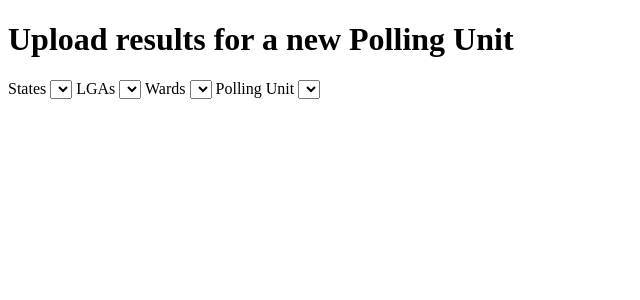
After one commit to Gbemmiey/bincom-test, a Flask app: page /new-result in a window 1280 px wide. The commit adds this page. Shown: the top 300 px of the page, without its empty margins (0-640 px from the left). Run offline with Flask 3, Linux system fonts and the light colour scheme; lists and menus that the app fills with data are empty; parts of the project's set-up code (start-up, migrations or seed data) failed here and were passed over.

Commit message:
Update: Started Question 3

```diff
--- a/app.py
+++ b/app.py
@@ -1,7 +1,7 @@
 from flask import Flask
 from flask import render_template, url_for, redirect, jsonify
 
-from sqlalchemy import create_engine, func
+from sqlalchemy import create_engine, func, and_
 from sqlalchemy.orm import sessionmaker
 from sqlalchemy.sql import functions
 
@@ -9,6 +9,7 @@ from model import *
 from config import Config
 
 import numpy as np
+import pandas as pd
 
 app = Flask(__name__)
 
@@ -104,46 +105,102 @@ def display_lgas():
 
 @app.route('/lga/<int:lga_id>')
 def get_count(lga_id):
-    results = session.query(announced_pu_results, polling_unit, lga) \
-        .filter(announced_pu_results.polling_unit_uniqueid == polling_unit.uniqueid) \
-        .filter(lga.uniqueid == lga_id) \
-        .all()
+    # Working query - Returns a list of rows
+    results = session.query(announced_pu_results).outerjoin(polling_unit,
+                                                            announced_pu_results.polling_unit_uniqueid == polling_unit.uniqueid).join(
+        lga).filter(polling_unit.lga_id == lga_id).all()
 
-    vote_sum = 0
+    # Working query
+    # Returns a list of rows
+    # n_que = session.query(announced_pu_results).select_from(polling_unit).filter_by(lga_id=lga_id).join(
+    #     announced_pu_results, polling_unit.uniqueid == announced_pu_results.polling_unit_uniqueid).all()
+
     total = 0
-
-    res_list = []
-    for res, pol, lg in results:
-        r = {
-            'score': res.party_score,
-            'party': res.party_abbreviation,
-            'polling_unit_name': pol.polling_unit_name,
-            'lga_name': lg.lga_name
-        }
-        total = total + int(res.party_score)
-        res_list.append(r)
-
-    i = 0
-    vote_sum = 0
-    while i < len(res_list):
-        vote_sum += int(r['score'])
-        i += 1
-
-    scores = []
-    for r in res_list:
-        scores.append(int(r['score']))
-    print(scores)
-    print(np.sum(scores))
+    if not results:
+        total = 0
+    else:
+        for row in results:
+            total += int(row.party_score)
 
     ret = {
         'status_code': 200,
-        'sum': sum(scores),
-        'scores': scores,
-        'message': res_list
+        'sum': total
     }
 
     return jsonify(ret)
 
 
+@app.route('/new-result')
+def display_result_form():
+    results = session.query(states).all()
+    res_list = []
+    for r in results:
+        res = {
+            'state_id': r.state_id,
+            'state_name': r.state_name
+        }
+        res_list.append(res)
+
+    return render_template('forms/result.html', data=res_list)
+
+
+@app.route('/state/<int:state_id>')
+def get_lgas_in_state(state_id):
+    results = session.query(lga).filter(lga.state_id == state_id).all()
+    lga_list = []
+    for r in results:
+        res = {
+            'lga_id': r.lga_id,
+            'uniqueid': r.uniqueid,
+            'lga_name': r.lga_name
+        }
+        lga_list.append(res)
+
+    data = {
+        'status_code': 200,
+        'data': lga_list
+    }
+    return jsonify(data)
+
+
+@app.route('/ward/<int:lga_id>')
+def get_wards_in_lgas(lga_id):
+    results = session.query(ward).filter(ward.lga_id == lga_id).all()
+    ward_list = []
+    for r in results:
+        res = {
+            'ward_id': r.ward_id,
+            'ward_name': r.ward_name,
+            'uniquewardid': r.uniqueid,
+            'uniqueid': r.uniqueid
+        }
+        ward_list.append(res)
+
+    data = {
+        'status_code': 200,
+        'data': ward_list
+    }
+    return jsonify(data)
+
+
+@app.route('/pol/<int:ward_id>')
+def get_pus_in_ward(ward_id):
+    results = session.query(polling_unit).filter(polling_unit.uniquewardid == ward_id).all()
+    pu_list = []
+    for r in results:
+        res = {
+            'pu_id': r.polling_unit_id,
+            'pu_name': r.polling_unit_name,
+            'uniqueid': r.uniqueid
+        }
+        pu_list.append(res)
+
+    data = {
+        'status_code': 200,
+        'data': pu_list
+    }
+    return jsonify(data)
+
+
 if __name__ == '__main__':
     app.run()
--- a/requirements.txt
+++ b/requirements.txt
@@ -11,3 +11,6 @@ wheel==0.37.1
 
 SQLAlchemy~=2.0.4
 python-dotenv~=0.21.1
+numpy~=1.24.2
+pandas~=1.5.3
+codetiming~=1.4.0
--- /dev/null
+++ b/static/js/result.js
@@ -0,0 +1,69 @@
+function getLGAs() {
+    const next_drop_down = document.getElementById('lgas_list');
+    const current_drop_down = document.getElementById('states_list')
+
+
+    let selected_state = current_drop_down.value;
+    let url = '/state/' + selected_state;
+
+    next_drop_down.innerHTML = ''
+    do_fetch(url, next_drop_down, 'lga_name');
+}
+
+function do_fetch(url, drop_down, pat) {
+    console.log(url)
+    fetch(url)
+        .then((response) => response.json())
+        .then((data) => {
+            console.log(data);
+            let list = data.data
+            render_list(drop_down, list, pat)
+        });
+
+}
+
+function render_list(drop_down, data, pat, uniqueid = 'uniqueid') {
+    for (let key in data) {
+        let option = document.createElement("option");
+        option.setAttribute('value', data[key][uniqueid]);
+        let optionText = document.createTextNode(data[key][pat]);
+        option.appendChild(optionText);
+
+        drop_down.appendChild(option);
+    }
+}
+
+function getWards() {
+    const next_drop_down = document.getElementById('wards_list');
+    const current_drop_down = document.getElementById('lgas_list')
+
+    let selection = current_drop_down.value;
+    let url = '/ward/' + selection;
+
+    next_drop_down.innerHTML = ''
+    do_fetch(url, next_drop_down, 'ward_name');
+}
+
+function getPollingUnits() {
+    const next_drop_down = document.getElementById('pol_unit_list');
+    const current_drop_down = document.getElementById('wards_list')
+
+    let selection = current_drop_down.value;
+    let url = '/pol/' + selection;
+
+    next_drop_down.innerHTML = ''
+    do_fetch(url, next_drop_down, 'pu_name', 'uniquewardid');
+    console.log('Here')
+}
+
+function displayForm() {
+    const next_drop_down = document.getElementById('lgas_list');
+    const current_drop_down = document.getElementById('states_list')
+
+    let selection = current_drop_down.value;
+//    Display form
+}
+
+function hideForm() {
+//    Hide form
+}
--- /dev/null
+++ b/static/styles/views/lgas.css
@@ -0,0 +1,33 @@
+* {
+  box-sizing: border-box;
+}
+
+.results {
+  display: flex;
+  margin: 20px auto;
+  padding: 10px;
+  flex-direction: column;
+  align-items: center;
+  justify-content: space-between;
+  width: 80%;
+  height: auto;
+  background-color: darkseagreen;
+}
+
+.result {
+  margin-bottom: 10px;
+  background-color: antiquewhite;
+  width: 100%;
+  border-radius: 20px;
+  padding: 10px;
+  width: 100%;
+}
+
+span {
+  justify-self: flex-end;
+  text-align: end;
+  text-decoration: none;
+  width: 100%;
+}
+
+/*# sourceMappingURL=lgas.css.map */
--- /dev/null
+++ b/static/styles/views/lgas.scss
@@ -0,0 +1,35 @@
+* {
+  box-sizing: border-box;
+}
+
+.results {
+  display: flex;
+  margin: 20px auto;
+  padding: 10px;
+  flex-direction: column;
+  align-items: center;
+  justify-content: space-between;
+  width: 80%;
+  height: auto;
+  background-color: darkseagreen;
+}
+
+.result {
+  margin-bottom: 10px;
+  background-color: antiquewhite;
+  width: 100%;
+  border-radius: 20px;
+  padding: 10px;
+  width: 100%;
+
+
+}
+
+
+span {
+  justify-self: flex-end;
+  text-align: end;
+  text-decoration: none;
+  width: 100%;
+
+}
--- /dev/null
+++ b/templates/forms/result.html
@@ -0,0 +1,45 @@
+<!DOCTYPE html>
+<html lang="en">
+<head>
+    <meta charset="UTF-8">
+    <title>Result</title>
+    <link rel="stylesheet" href="{{ url_for('static', filename='styles/views/lgas.css') }}">
+</head>
+<body>
+<script src="{{ url_for('static', filename='js/result.js') }}"></script>
+<h1>Upload results for a new Polling Unit</h1>
+
+<div class="parameters">
+    <label for="states">States
+        <select name="states" id="states_list" onchange="if (this.selectedIndex) getLGAs();">
+            {% for each in data %}
+                <option value="{{ each.state_id }}">{{ each.state_name }}</option>
+            {% endfor %}
+        </select>
+
+    </label>
+    <label for="lgas">LGAs
+        <select name="lgas" id="lgas_list" onchange="if (this.selectedIndex) getWards();">
+        </select>
+
+    </label>
+
+    <label for="wards">Wards
+        <select name="wards" id="wards_list" onchange="if (this.selectedIndex) getPollingUnits();">
+        </select>
+
+    </label>
+
+    <label for="pol_unit">Polling Unit
+        <select name="pol_unit" id="pol_unit_list" onchange="if (this.selectedIndex) displayForm();">
+        </select>
+
+    </label>
+</div>
+
+<div class="form">
+
+</div>
+
+</body>
+</html>
```
Also changed, not shown: model.py (+9 -3 lines), static/js/lga.js (+1 -15 lines), templates/views/lgas.html (+5 -12 lines), bincom.sql, 1 other file.
